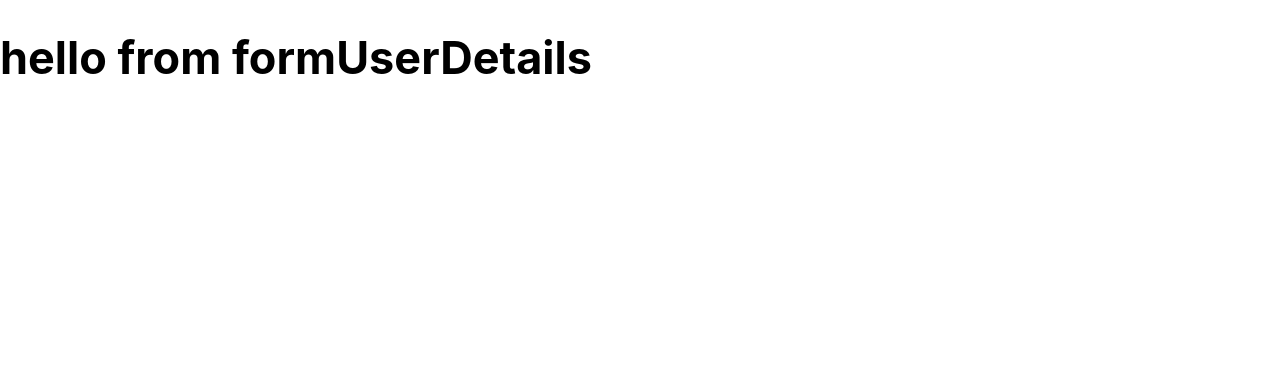
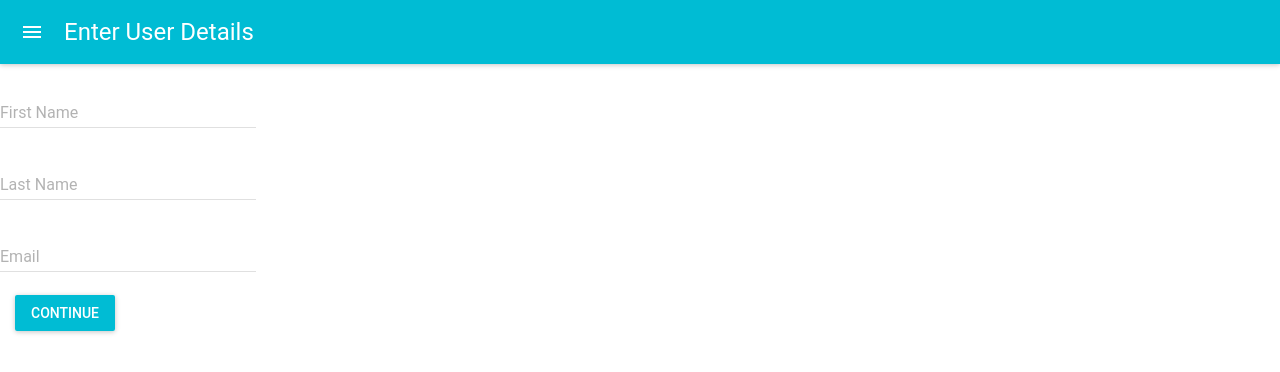
Before and after one commit to cboydstun/next-multi-step-form, a React (Create React App) app: page / in a window 1280 px wide. Shown: the top 372 px of the page. Built offline with nearby package versions, Linux system fonts and the light colour scheme.

Commit message:
finished formUserDetails

```diff
--- a/src/components/FormUserDetails.js
+++ b/src/components/FormUserDetails.js
@@ -1,14 +1,63 @@
 import React, { Component } from 'react';
+import MuiThemeProvider from 'material-ui/styles/MuiThemeProvider';
+import AppBar from 'material-ui/AppBar';
+import TextField from 'material-ui/TextField';
+import RaisedButton from 'material-ui/RaisedButton';
 
 export class FormUserDetails extends Component {
+    continue = e => {
+        e.preventDefault();
+        this.props.nextStep();
+    }
+
+
     render () {
+        const { values, handleChange } = this.props;
+
+
         return (
-            <div>
-                <h1> hello from formUserDetails</h1>
+            <MuiThemeProvider>
+                <React.Fragment>
+                    <AppBar title="Enter User Details" />
+                    <TextField
+                        hintText="Enter Your First Name"
+                        floatingLabelText="First Name"
+                        onChange={handleChange('firstName')}
+                        defaultValue={values.firstName}
+                    />
+                    <br />
+                    <TextField
+                        hintText="Enter Your Last Name"
+                        floatingLabelText="Last Name"
+                        onChange={handleChange('lastName')}
+                        defaultValue={values.lastName}
+                    />
+                    <br />
+                    <TextField
+                        hintText="Enter Your Email"
+                        floatingLabelText="Email"
+                        onChange={handleChange('email')}
+                        defaultValue={values.email}
+                    />
+                    <br />
+                    <RaisedButton
+                        label="Continue"
+                        primary={true}
+                        style={styles.button}
+                        onClick={this.continue}
+                    />
 
-            </div>
+                </React.Fragment>
+
+            </MuiThemeProvider>
         )
     }
 }
 
+const styles = {
+    button: {
+        margin: 15
+    }
+}
+
 export default FormUserDetails;
```
